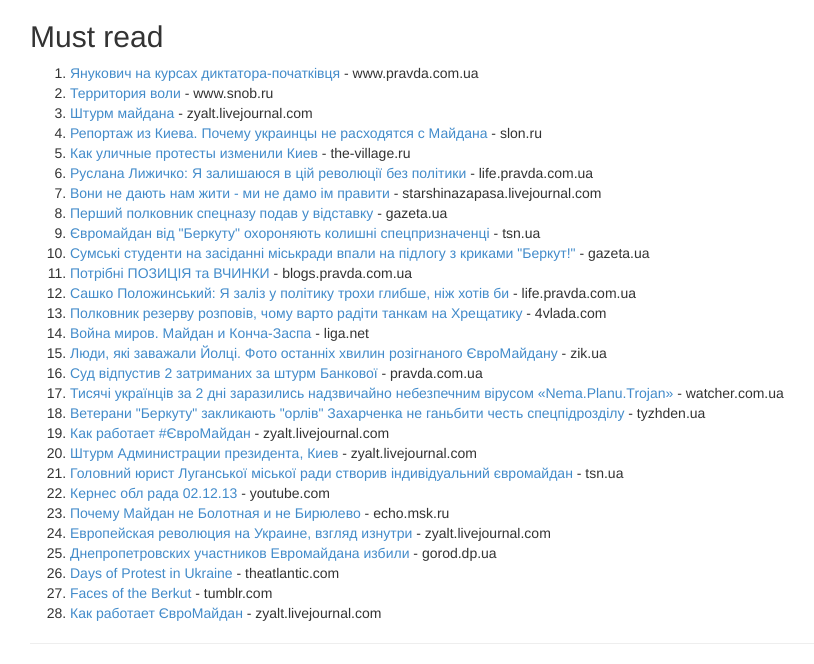
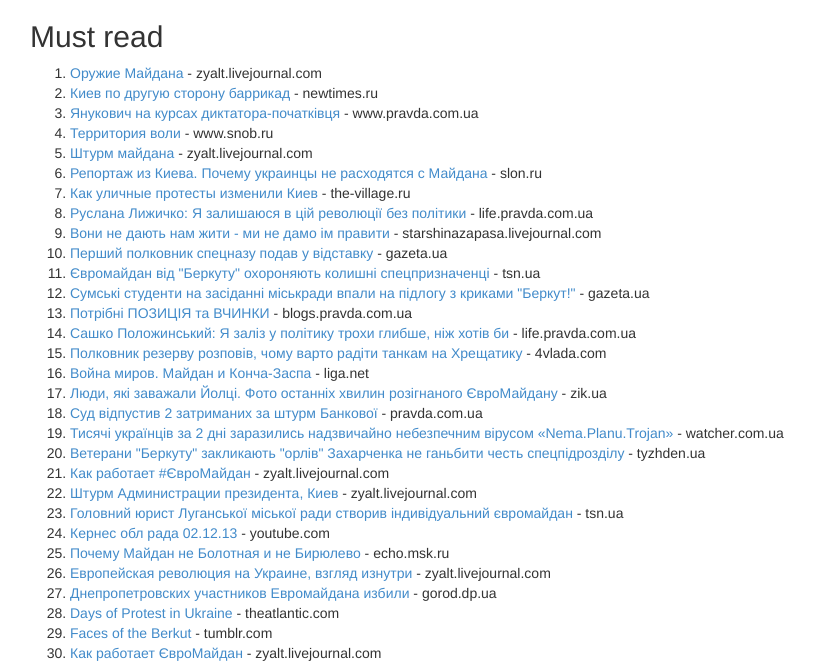
Before and after one commit to aleksey-tk/maidan, a Jekyll site: the page built from articles.html, in a window 1280 px wide, cut to the strip 300-964 px from the top of the page. Shown: the whole strip, without its empty margins (40-854 px from the left). Built offline with Jekyll 4.4.1, drawn with Linux system fonts in a browser that asks for light colours.

Commit message:
Updated articles.yml

```diff
--- a/_data/articles.yml
+++ b/_data/articles.yml
@@ -1,3 +1,9 @@
+- url: http://zyalt.livejournal.com/981589.html
+  title: Оружие Майдана
+  domain: zyalt.livejournal.com
+- url: http://newtimes.ru/articles/detail/77442
+  title: Киев по другую сторону баррикад
+  domain: newtimes.ru
 - url: http://www.pravda.com.ua/articles/2014/01/17/7009798/
   title: Янукович на курсах диктатора-початківця
   domain: www.pravda.com.ua
```
